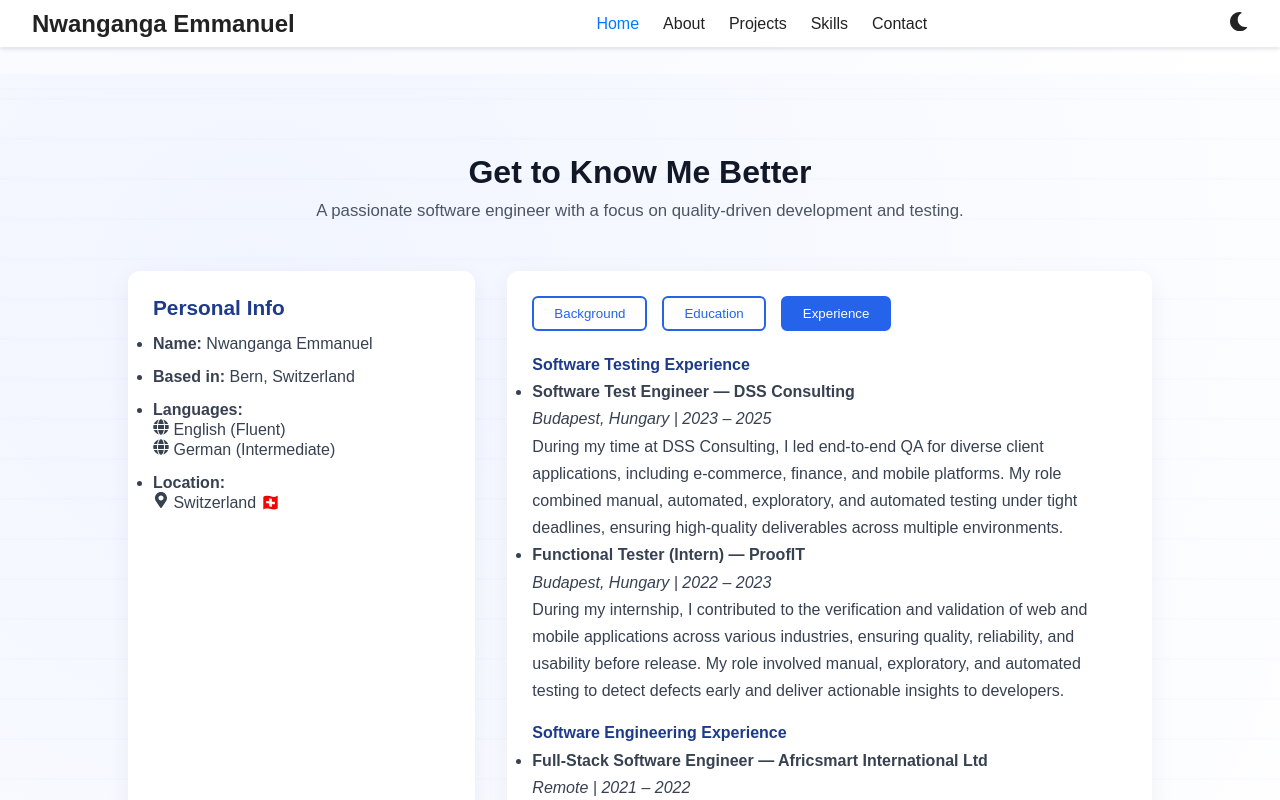
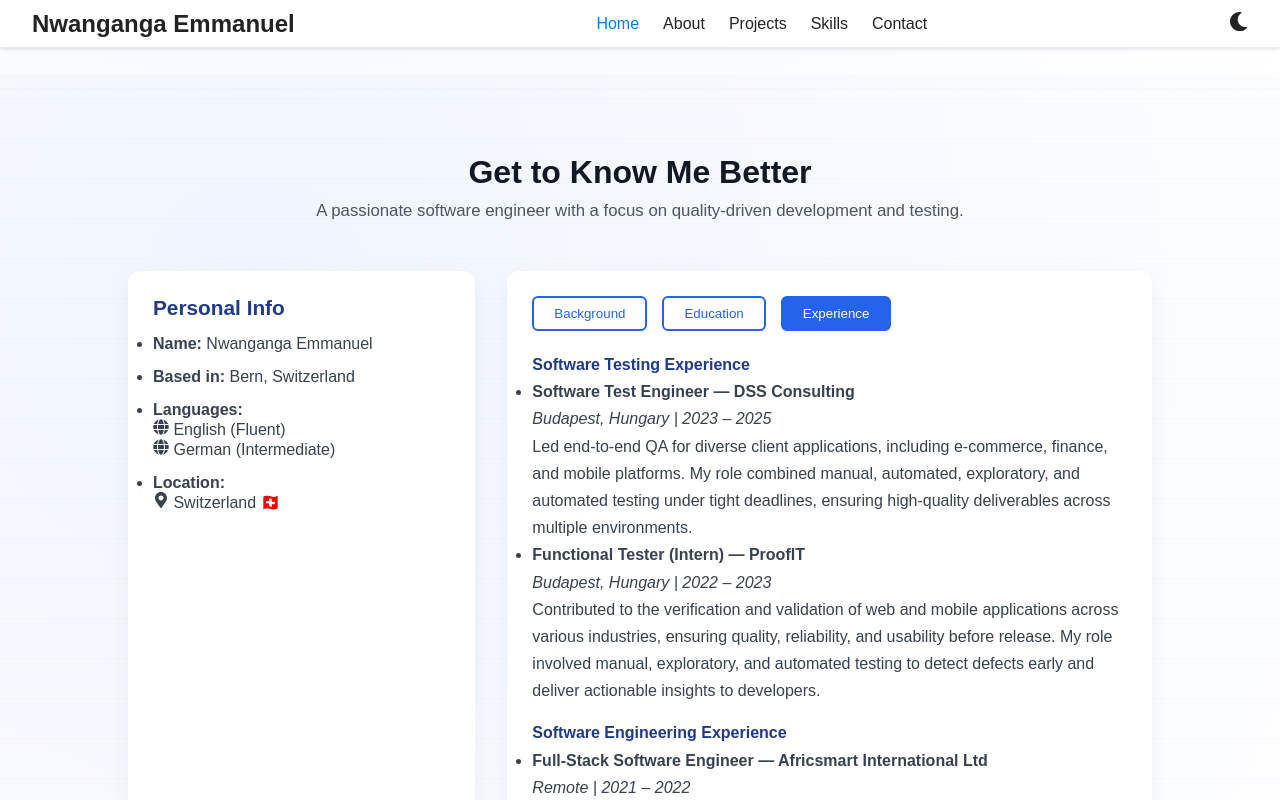
Before and after one commit to Emmanuel-N-C/WebsitePortfoilo, a React (Create React App) app in the folder my-portfolio/: page / in a window 1280 px wide. Both pictures are taken after a click on the button "Experience". Shown: the part 726-1526 px from the top of the page. Built offline with nearby package versions, Linux system fonts and the light colour scheme.

Commit message:
ui adjustments

```diff
--- a/my-portfolio/src/assets/Pages/About.js
+++ b/my-portfolio/src/assets/Pages/About.js
@@ -105,7 +105,7 @@ function About() {
                 <br />
                 <em>Budapest, Hungary | 2023 – 2025</em>
                 <br />
-                During my time at DSS Consulting, I led end-to-end QA for diverse client applications,
+                Led end-to-end QA for diverse client applications,
                 including e-commerce, finance, and mobile platforms.
                 My role combined manual, automated, exploratory, and automated testing under tight deadlines,
                 ensuring high-quality deliverables across multiple environments.
@@ -115,8 +115,7 @@ function About() {
                 <br />
                 <em>Budapest, Hungary | 2022 – 2023</em>
                 <br />
-                During my internship,
-                I contributed to the verification and validation of web and mobile applications across various industries,
+                Contributed to the verification and validation of web and mobile applications across various industries,
                 ensuring quality, reliability, and usability before release.
                 My role involved manual, exploratory, and automated testing to detect defects early and deliver actionable insights to developers.
               </li>
--- a/my-portfolio/src/assets/Pages/Projects.js
+++ b/my-portfolio/src/assets/Pages/Projects.js
@@ -5,7 +5,7 @@ import "./Projects.css";
 
 //  import screenshots
 import lmsImage from "../../assets/images/lmsHomepage.png";
-import redditverseImage from "../../assets/images/Redditverse.png";
+import redditverseImage from "../../assets/images/RedditVersee.png";
 import trackstackImage from "../../assets/images/trackstack.png";
 import flightImage from "../../assets/images/Flightbooking.png";
 import eteeImage from "../../assets/images/EteElementsautomation.png";
```
Also changed, not shown: my-portfolio/src/assets/images/RedditVersee.png (added), my-portfolio/src/assets/images/Redditverse.png (deleted).
